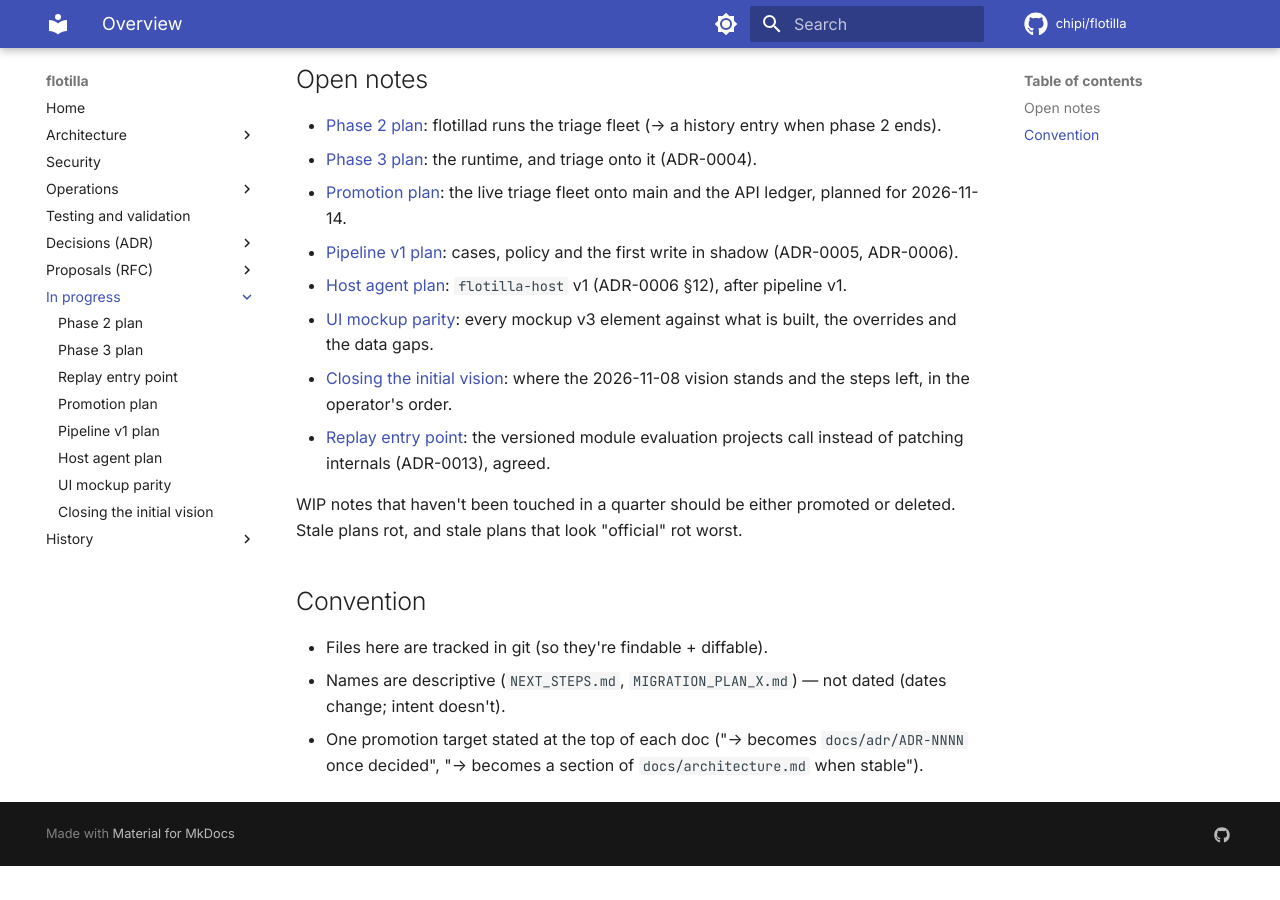
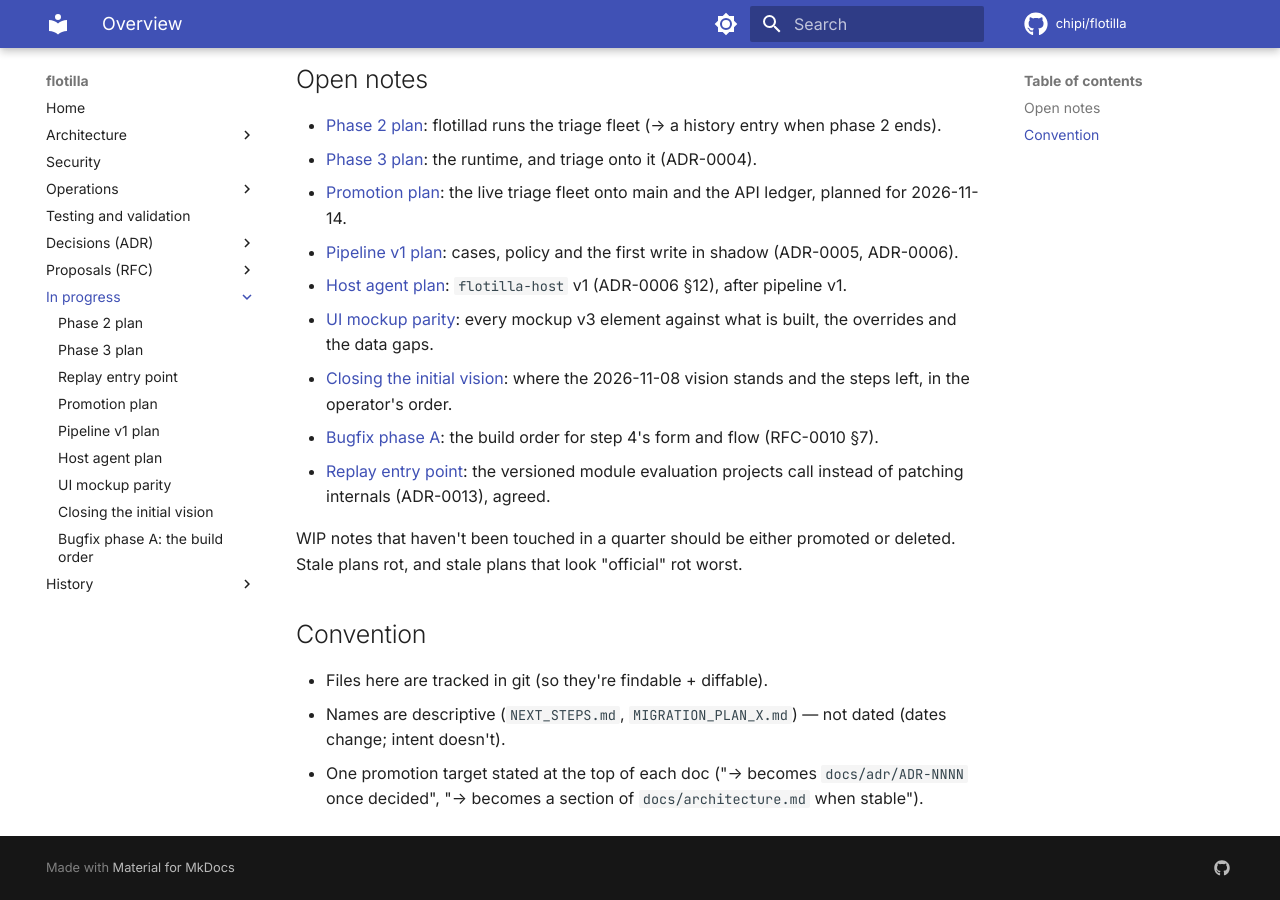
Before and after one commit to chipi/flotilla, an MkDocs documentation site: the page built from docs/wip/README.md, in a window 1280 px wide and 900 px high, scrolled down 514 px. Built offline with MkDocs 1.6.1 and Material for MkDocs 9.7.7, drawn with Linux system fonts in a browser that asks for light colours; comment, search, counter and statistics services are not loaded; before the commit the page ends 1380 px from its top, so only the background shows below that.

Commit message:
docs/wip: bugfix phase A build order (A1-A7)
Co-Authored-By: Claude Opus 5.5 <noreply@anthropic.com>
Claude-Session: https://claude.ai/code/session_01DJqN6sxKNTCgKDsvQvKKZd

```diff
--- a/docs/wip/README.md
+++ b/docs/wip/README.md
@@ -23,6 +23,7 @@ prioritized task lists. Promotion targets:
   the overrides and the data gaps.
 - [Closing the initial vision](vision-plan.md): where the 2026-11-08 vision stands and the
   steps left, in the operator's order.
+- [Bugfix phase A](bugfix-phase-a.md): the build order for step 4's form and flow (RFC-0010 §7).
 - [Replay entry point](replay-entry-point.md): the versioned module evaluation projects call instead
   of patching internals (ADR-0013), agreed.
 
--- a/mkdocs.yml
+++ b/mkdocs.yml
@@ -121,6 +121,7 @@ nav:
     - Host agent plan: wip/host-agent-plan.md
     - UI mockup parity: wip/ui-mockup-parity.md
     - Closing the initial vision: wip/vision-plan.md
+    - "Bugfix phase A: the build order": wip/bugfix-phase-a.md
   - History:
     - Overview: history/README.md
     - 0001 — Genesis: history/0001-genesis.md
```
Also changed, not shown: docs/wip/bugfix-phase-a.md (added, +23 -0 lines).
